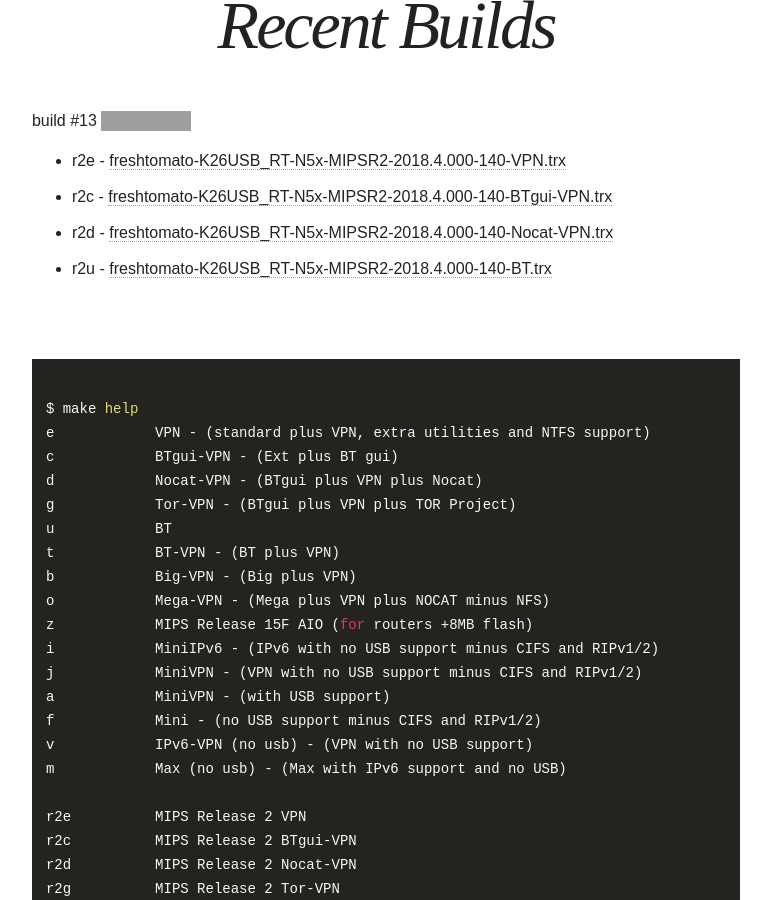
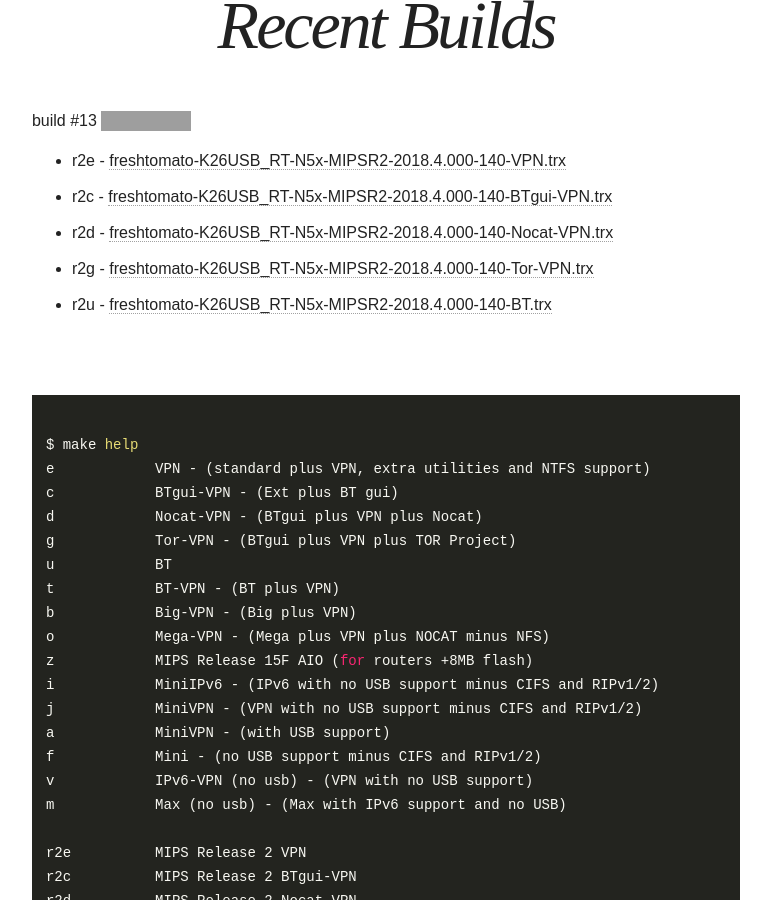
Before and after one commit to oglopss/freshtomato-mips-ci-jekyll, a Jekyll site: the page built from index.html, in a window 1280 px wide and 900 px high, scrolled down 487 px. Shown: the whole window, without its empty margins (254-1025 px from the left). Built offline with Jekyll 4.4.1, drawn with Linux system fonts in a browser that asks for light colours; nearby versions of some CDN libraries; grey boxes are pictures that could not be loaded.

Commit message:
Travis build 13 r2g pushed to gh-pages

```diff
--- a/_data/ss.yml
+++ b/_data/ss.yml
@@ -4,3 +4,4 @@
   - 0003 r2d freshtomato-K26USB_RT-N5x-MIPSR2-2018.4.000-140-Nocat-VPN.trx
   - 0002 r2c freshtomato-K26USB_RT-N5x-MIPSR2-2018.4.000-140-BTgui-VPN.trx
   - 0005 r2u freshtomato-K26USB_RT-N5x-MIPSR2-2018.4.000-140-BT.trx
+  - 0004 r2g freshtomato-K26USB_RT-N5x-MIPSR2-2018.4.000-140-Tor-VPN.trx
```
